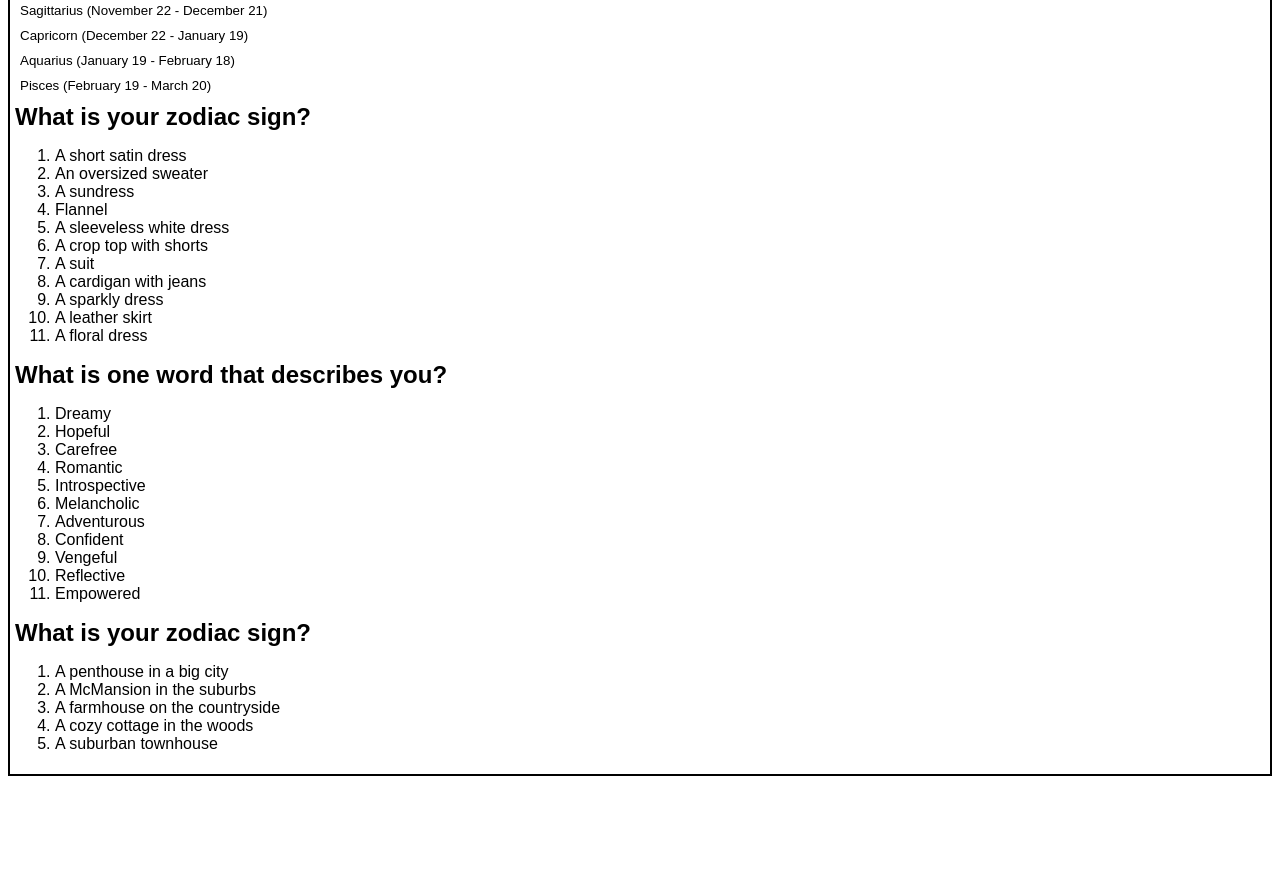
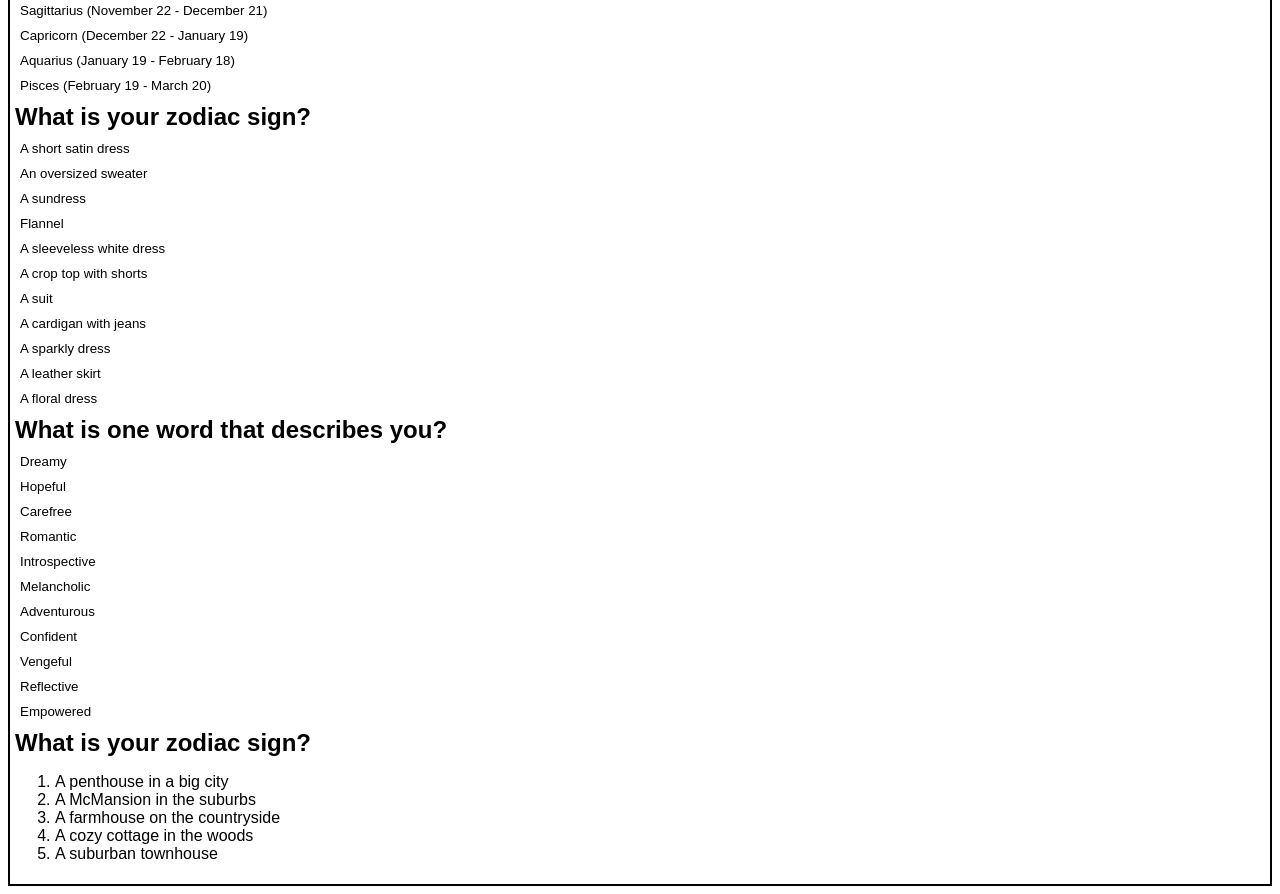
Before and after one commit to catlizzie8/Which-TS-Era-Are-You-Quiz, a plain HTML site: page index.html in a window 1280 px wide. Shown: the part 593-1487 px from the top of the page. Before the commit the page ends 1377 px from the top, so only its background shows below. Drawn offline with Linux system fonts and the light colour scheme.

Commit message:
20241013

```diff
--- a/index.html
+++ b/index.html
@@ -40,36 +40,32 @@
 
 <div class="q3">
     <h2>What is your zodiac sign?</h2>
-        <ol>
-            <li>A short satin dress</li>
-            <li>An oversized sweater</li>
-            <li>A sundress</li>
-            <li>Flannel</li>
-            <li>A sleeveless white dress</li>
-            <li>A crop top with shorts</li>
-            <li>A suit</li>
-            <li>A cardigan with jeans</li>
-            <li>A sparkly dress</li>
-            <li>A leather skirt</li>
-            <li>A floral dress</li>
-        </ol>
+        <button id="1">A short satin dress</button>
+        <button id="2">An oversized sweater</button>
+        <button id="3">A sundress</button>
+        <button id="4">Flannel</button>
+        <button id="5">A sleeveless white dress</button>
+        <button id="6">A crop top with shorts</button>
+        <button id="7">A suit</button>
+        <button id="8">A cardigan with jeans</button>
+        <button id="9">A sparkly dress</button>
+        <button id="10">A leather skirt</button>
+        <button id="11">A floral dress</button>
 </div>
 
 <div class="q4">
     <h2>What is one word that describes you?</h2>
-        <ol>
-            <li>Dreamy</li>
-            <li>Hopeful</li>
-            <li>Carefree</li>
-            <li>Romantic</li>
-            <li>Introspective</li>
-            <li>Melancholic</li>
-            <li>Adventurous</li>
-            <li>Confident</li>
-            <li>Vengeful</li>
-            <li>Reflective</li>
-            <li>Empowered</li>
-        </ol>
+        <button id="1">Dreamy</button>
+        <button id="2">Hopeful</button>
+        <button id="3">Carefree</button>
+        <button id="4">Romantic</button>
+        <button id="5">Introspective</button>
+        <button id="6">Melancholic</button>
+        <button id="7">Adventurous</button>
+        <button id="8">Confident</button>
+        <button id="9">Vengeful</button>
+        <button id="10">Reflective</button>
+        <button id="11">Empowered</button>
 </div>
 
 <div class="q5"></div>
```
